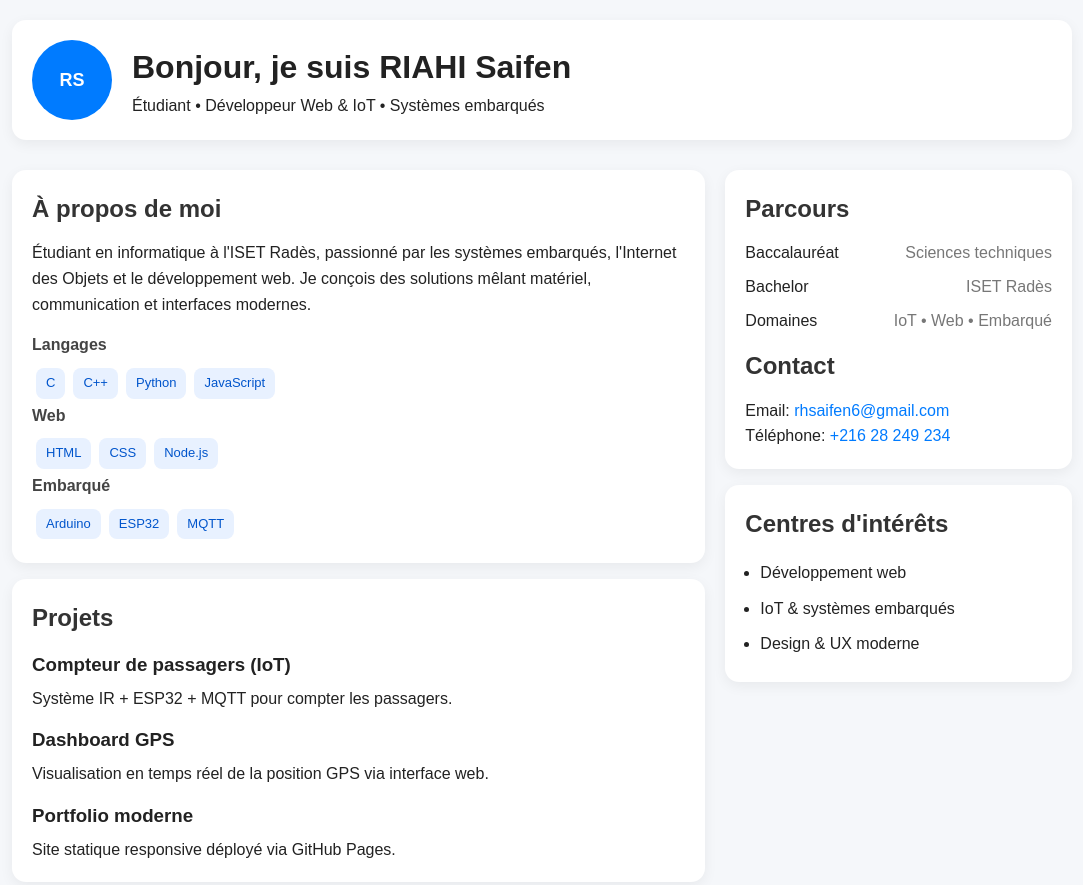
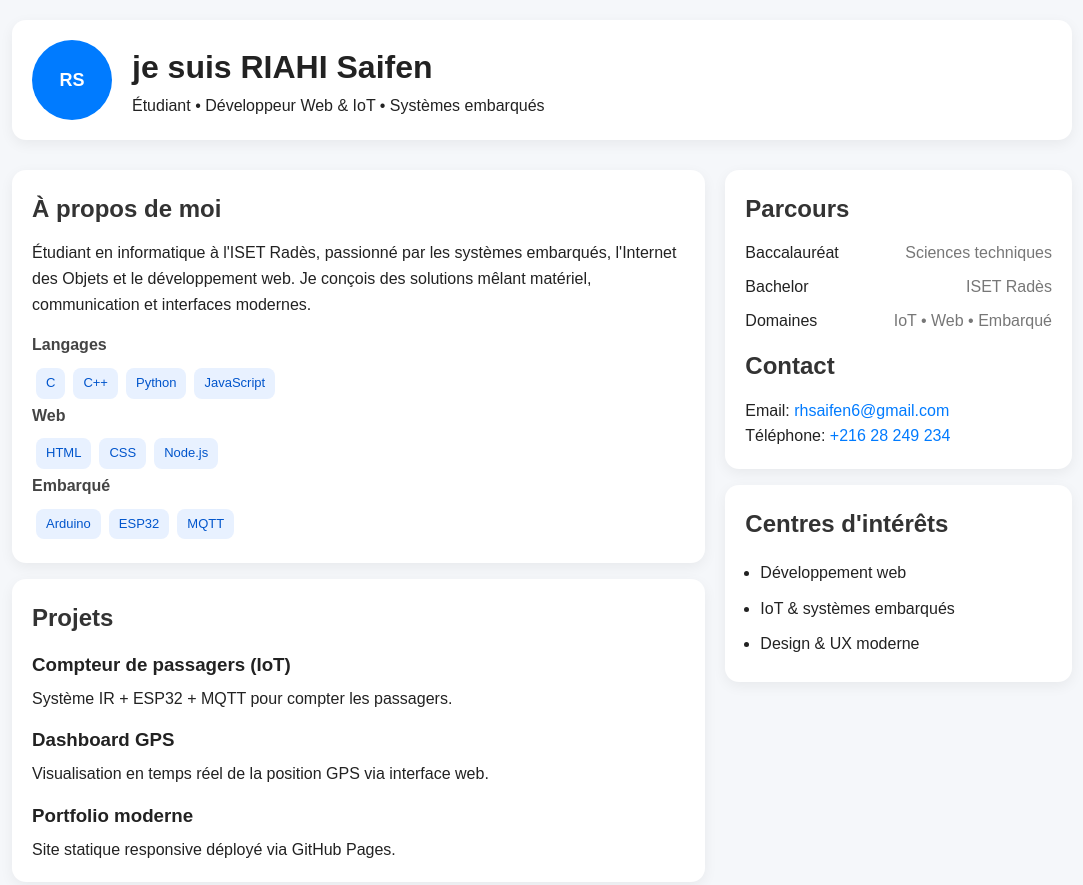
Before and after one commit to saifenrh/site-web, a plain HTML site: page index.html in a window 1280 px wide. Shown: the top 885 px of the page, without its empty margins (98-1181 px from the left). Drawn offline with Linux system fonts and the light colour scheme.

Commit message:
Add files via upload

```diff
--- a/index.html
+++ b/index.html
@@ -11,7 +11,7 @@
         <header>
             <div class="avatar">RS</div>
             <div>
-                <h1>Bonjour, je suis <strong>RIAHI Saifen</strong></h1>
+                <h1>je suis <strong>RIAHI Saifen</strong></h1>
                 <p>Étudiant • Développeur Web & IoT • Systèmes embarqués</p>
             </div>
         </header>
```
